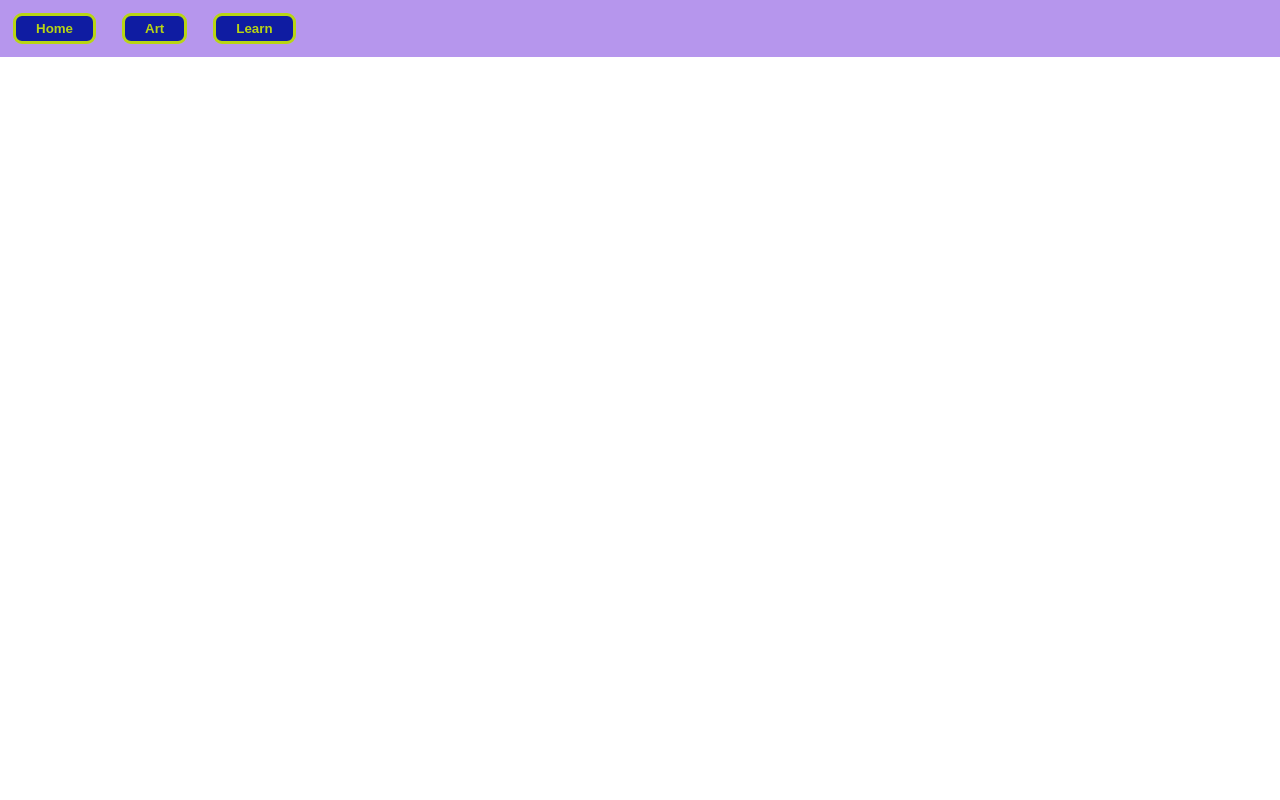
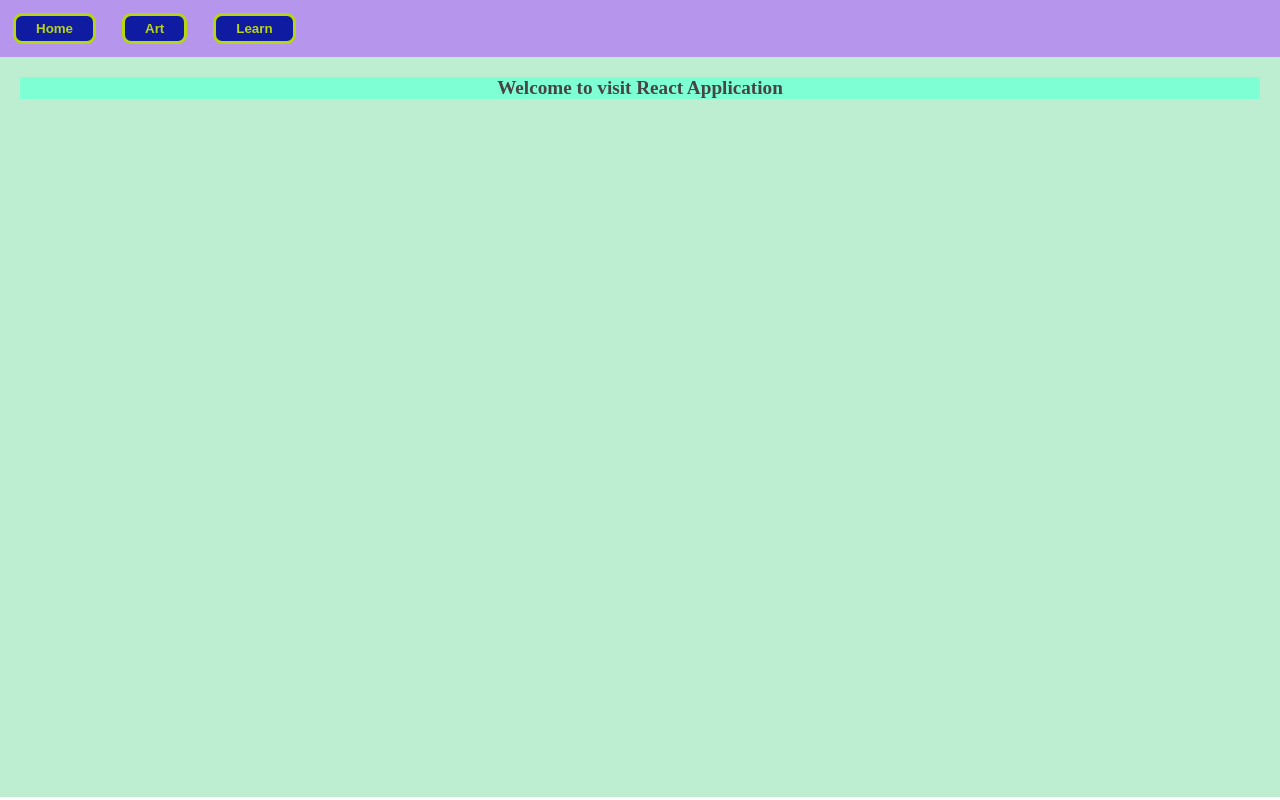
Before and after one commit to Rushika-Gowlikar/React-JS, a React (Create React App) app: page / in a window 1280 px wide. Built offline with nearby package versions, Linux system fonts and the light colour scheme.

Commit message:
updated text changes

```diff
--- a/src/App.css
+++ b/src/App.css
@@ -27,7 +27,18 @@
 .App-link {
   color: #61dafb;
 }
-
+.component{
+  position: relative;
+  padding: 20px;
+  color: rgb(71 67 70);
+  text-align: center;
+  background-color: #bdeed2;
+  font-family: cursive;
+  width: auto;
+  font-weight: 900;
+  font-size: larger;
+  height: 700px;
+}
 @keyframes App-logo-spin {
   from {
     transform: rotate(0deg);
--- a/src/App.js
+++ b/src/App.js
@@ -1,17 +1,36 @@
 
+import { useState } from 'react';
 import './App.css';
 import HeaderContent from './components/header-content';
-
+import Home from './components/home/home';
+import Welcome from './components/welcome/welcome';
+import Art from './components/art/art';
+import Learn from './components/learn/learn';
 
 function App() {
+  const [component, goToComponent]= useState(<Welcome/>);
+ function handleClickToHome(){
+  goToComponent(<Home/>)
+ }
+ function handleClickToArt(){
+  goToComponent(<Art/>)
+ }
+ function handleClickToLearn(){
+  goToComponent(<Learn/>)
+ }
+
   return (
     <div className="App">
       <header className="App-header">
-     <HeaderContent name="Home"/>
-     <HeaderContent name="Art"/>
-     <HeaderContent name="Learn"/>
+     <HeaderContent name="Home" openComponent={handleClickToHome}/>
+     <HeaderContent name="Art" openComponent={handleClickToArt}/>
+     <HeaderContent name="Learn" openComponent={handleClickToLearn}/>
       </header>
+    <div className='App-body'>
+      <div className='component'>{component}</div>
     </div>
+    </div>
+
   );
 }
 
--- /dev/null
+++ b/src/components/art/art.css
@@ -0,0 +1,4 @@
+.art-page{
+    background-color: rgb(176, 200, 243);
+
+}
--- /dev/null
+++ b/src/components/art/art.js
@@ -0,0 +1,4 @@
+import './art.css'
+export default function Art(){
+    return (<div className='art-page'>HI, You're Inside Art Component</div>)
+}
--- a/src/components/header-content.js
+++ b/src/components/header-content.js
@@ -2,6 +2,6 @@ import './header-content.css';
 export default function HeaderContent(props){
 
     return (<div className="home">
-    <button className="header-name">{props.name}</button>
+    <button className="header-name" onClick={props.openComponent}>{props.name}</button>
     </div>)
 }
--- /dev/null
+++ b/src/components/home/home.css
@@ -0,0 +1,4 @@
+.home-page{
+    background-color: rgb(227, 159, 247);
+
+}
--- /dev/null
+++ b/src/components/home/home.js
@@ -0,0 +1,4 @@
+import './home.css'
+export default function Home(){
+    return (<div className='home-page'>HI, You're Inside Home Component</div>)
+}
--- /dev/null
+++ b/src/components/learn/learn.css
@@ -0,0 +1,4 @@
+.learn-page{
+    background-color: rgb(220, 209, 159);
+
+}
--- /dev/null
+++ b/src/components/learn/learn.js
@@ -0,0 +1,4 @@
+import './learn.css'
+export default function Learn(){
+    return (<div className='learn-page'>HI, You're Inside Learn Component</div>)
+}
--- /dev/null
+++ b/src/components/welcome/welcome.css
@@ -0,0 +1,3 @@
+.welcome-page{
+   background-color: aquamarine;
+}
--- /dev/null
+++ b/src/components/welcome/welcome.js
@@ -0,0 +1,6 @@
+
+import './welcome.css'
+export default function Welcome(){
+    return(
+    <div className="welcome-page">Welcome to visit React Application</div>)
+}
```
